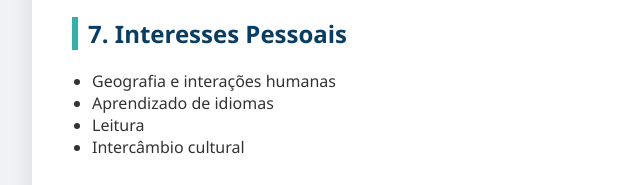
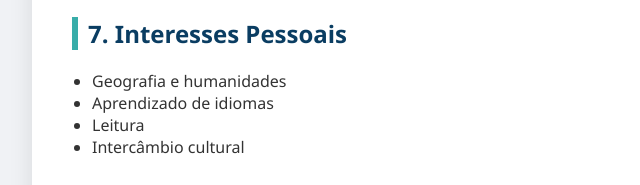
Before and after one commit to ratsbonefernando/Trab2, a plain HTML site: page index.html in a window 1280 px wide. Shown: the part 1427-1612 px from the top of the page, 118-758 px from the left. Drawn offline with nearby package versions, Linux system fonts and the light colour scheme.

Commit message:
Update index.html

```diff
--- a/index.html
+++ b/index.html
@@ -122,7 +122,7 @@
         <div class="section">
             <h2>7. Interesses Pessoais</h2>
             <ul>
-                <li>Geografia e interações humanas</li>
+                <li>Geografia e humanidades</li>
                 <li>Aprendizado de idiomas</li>
                 <li>Leitura</li>
                 <li>Intercâmbio cultural</li>
```
